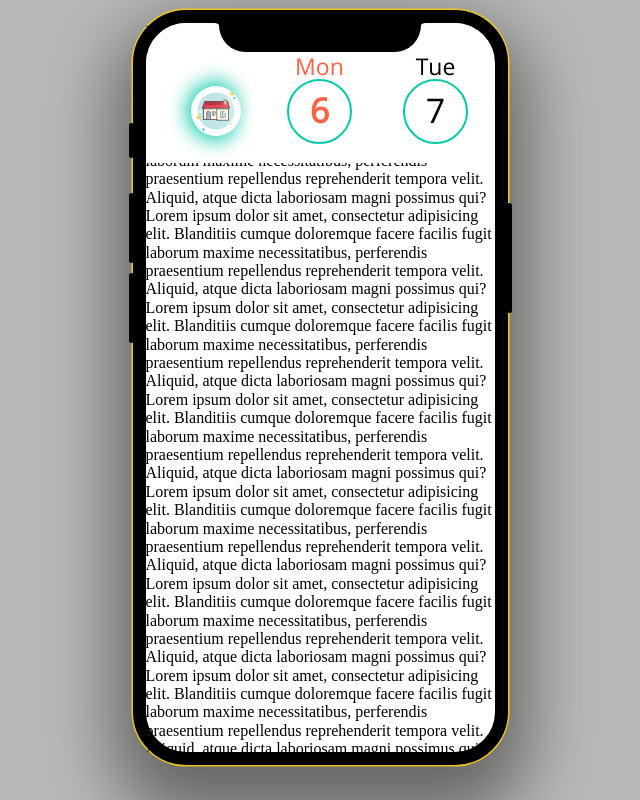
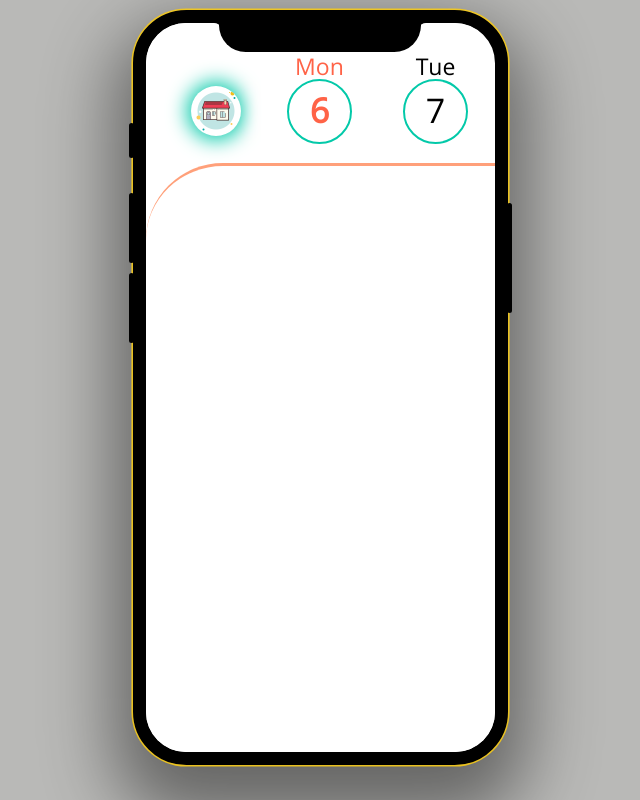
Before and after one commit to Seleznev-Ilya/ToDoList, a plain HTML site: page index.html in a window 1280 px wide. Shown: the whole page, without its empty margins (320-960 px from the left). Drawn offline with Linux system fonts and the light colour scheme.

Commit message:
start work with main

```diff
--- a/index.html
+++ b/index.html
@@ -18,7 +18,7 @@
       <div class = "mobile__lock"></div>
       <header>
          <div class="header__wrapper">
-            <div class = "container">
+            <div class = "container__header">
                <div class = "date">
                   <div class = "toDoit">
                      <p class = "toDoitp">toDoit</p>
@@ -31,18 +31,11 @@
                </div>
             </div>
          </div>
-
       </header>
       <main>
-Lorem ipsum dolor sit amet, consectetur adipisicing elit. Blanditiis cumque doloremque facere facilis fugit laborum maxime necessitatibus, perferendis praesentium repellendus reprehenderit tempora velit. Aliquid, atque dicta laboriosam magni possimus qui?
-Lorem ipsum dolor sit amet, consectetur adipisicing elit. Blanditiis cumque doloremque facere facilis fugit laborum maxime necessitatibus, perferendis praesentium repellendus reprehenderit tempora velit. Aliquid, atque dicta laboriosam magni possimus qui?
-Lorem ipsum dolor sit amet, consectetur adipisicing elit. Blanditiis cumque doloremque facere facilis fugit laborum maxime necessitatibus, perferendis praesentium repellendus reprehenderit tempora velit. Aliquid, atque dicta laboriosam magni possimus qui?
-Lorem ipsum dolor sit amet, consectetur adipisicing elit. Blanditiis cumque doloremque facere facilis fugit laborum maxime necessitatibus, perferendis praesentium repellendus reprehenderit tempora velit. Aliquid, atque dicta laboriosam magni possimus qui?
-Lorem ipsum dolor sit amet, consectetur adipisicing elit. Blanditiis cumque doloremque facere facilis fugit laborum maxime necessitatibus, perferendis praesentium repellendus reprehenderit tempora velit. Aliquid, atque dicta laboriosam magni possimus qui?
-Lorem ipsum dolor sit amet, consectetur adipisicing elit. Blanditiis cumque doloremque facere facilis fugit laborum maxime necessitatibus, perferendis praesentium repellendus reprehenderit tempora velit. Aliquid, atque dicta laboriosam magni possimus qui?
-Lorem ipsum dolor sit amet, consectetur adipisicing elit. Blanditiis cumque doloremque facere facilis fugit laborum maxime necessitatibus, perferendis praesentium repellendus reprehenderit tempora velit. Aliquid, atque dicta laboriosam magni possimus qui?
-Lorem ipsum dolor sit amet, consectetur adipisicing elit. Blanditiis cumque doloremque facere facilis fugit laborum maxime necessitatibus, perferendis praesentium repellendus reprehenderit tempora velit. Aliquid, atque dicta laboriosam magni possimus qui?
-Lorem ipsum dolor sit amet, consectetur adipisicing elit. Blanditiis cumque doloremque facere facilis fugit laborum maxime necessitatibus, perferendis praesentium repellendus reprehenderit tempora velit. Aliquid, atque dicta laboriosam magni possimus qui?
+         <div class="main__list">
+
+         </div>
       </main>
    </div>
 </div>
--- a/styles/style.css
+++ b/styles/style.css
@@ -1,6 +1,6 @@
 @import "main.css";
 
-.container {
+.container__header {
     width: auto;
     height: 99.9%;
     border-top-right-radius: 30pt;
@@ -8,6 +8,19 @@
     overflow: hidden;
     padding-top: 30px;
     background: white;
+}
+.main__list {
+    border-top: 3px solid lightsalmon;
+    /*border-top: 3px solid rgba(3, 201, 169, 1);*/
+    /*border-left: 1px solid orange;*/
+    width: auto;
+    height: 100%;
+    overflow: hidden;
+    background: white;
+    border-bottom-right-radius: 30pt;
+    border-bottom-left-radius: 30pt;
+    border-top-left-radius: 77px;
+    position: relative;
 }
 
 .date {
@@ -23,7 +36,7 @@
     height: 110px;
     transition: .5s linear;
     background: rgb(255, 255, 255);
-    box-shadow: -3px 0 3px 0 rgba(255, 255, 255, 1), 3px 0 3px 0 rgba(255, 255, 255, 1);
+    box-shadow: -3px 0 3px -2px rgba(255, 255, 255, 1), 5px 0 13px 2px rgba(255, 255, 255, 1);
 }
 
 .date__wrapper {
@@ -32,7 +45,7 @@
     height: 100%;
     display: flex;
     background: rgb(255, 255, 255);
-    box-shadow: -3px 0 15px rgba(255, 255, 255, 1), 3px 0 15px rgba(255, 255, 255, 1);
+    box-shadow: -3px 0 22px -2px rgba(255, 255, 255, 1), 5px 0 13px 2px rgba(255, 255, 255, 1);
 }
 
 .week_day {
@@ -89,16 +102,27 @@
     color: rgba(3, 201, 169, 1);
 
 }
+header{
+    position: static;
+    top: 0;
+}
 .header__wrapper{
-    position: fixed;
+    /*position: fixed;*/
+    top: 0;
     width: 100%;
 
 }
-main{
-    overflow: hidden;
+.list{
+    border: 2px solid rgba(191, 191, 191, .7);
+    border-top-radius: 30pt;
     height: 100%;
+    width: auto;
 }
 @media (min-width: 415px) {
+    main{
+        overflow: hidden;
+        height: calc(100% - 140px);
+    }
     .date__container {
         position: absolute;
         top: 0;
@@ -106,7 +130,7 @@ main{
         height: 110px;
         transition: .5s linear;
         background: rgb(255, 255, 255);
-        box-shadow: -5px 0 33px 10px rgba(255, 255, 255, 1), 5px 0 33px 10px rgba(255, 255, 255, 1);
+        box-shadow: -3px 0 22px -2px rgba(255, 255, 255, 1), 5px 0 13px 2px rgba(255, 255, 255, 1);
     }
 
     .date__wrapper {
@@ -115,7 +139,7 @@ main{
         height: 100%;
         display: flex;
         background: rgb(255, 255, 255);
-        box-shadow: -3px 0 5px 7px rgba(255, 255, 255, 1), 3px 0 5px 7px rgba(255, 255, 255, 1);
+        box-shadow: -3px 0 22px -2px rgba(255, 255, 255, 1), 5px 0 13px 2px rgba(255, 255, 255, 1);
     }
     .header__wrapper{
         width: 348px;
@@ -220,6 +244,10 @@ main{
 }
 
 @media (max-width: 414px) {
+    main{
+        overflow: hidden;
+        height: calc(100vh - 140px);
+    }
     .container {
         border-radius: 0;
     }
```
